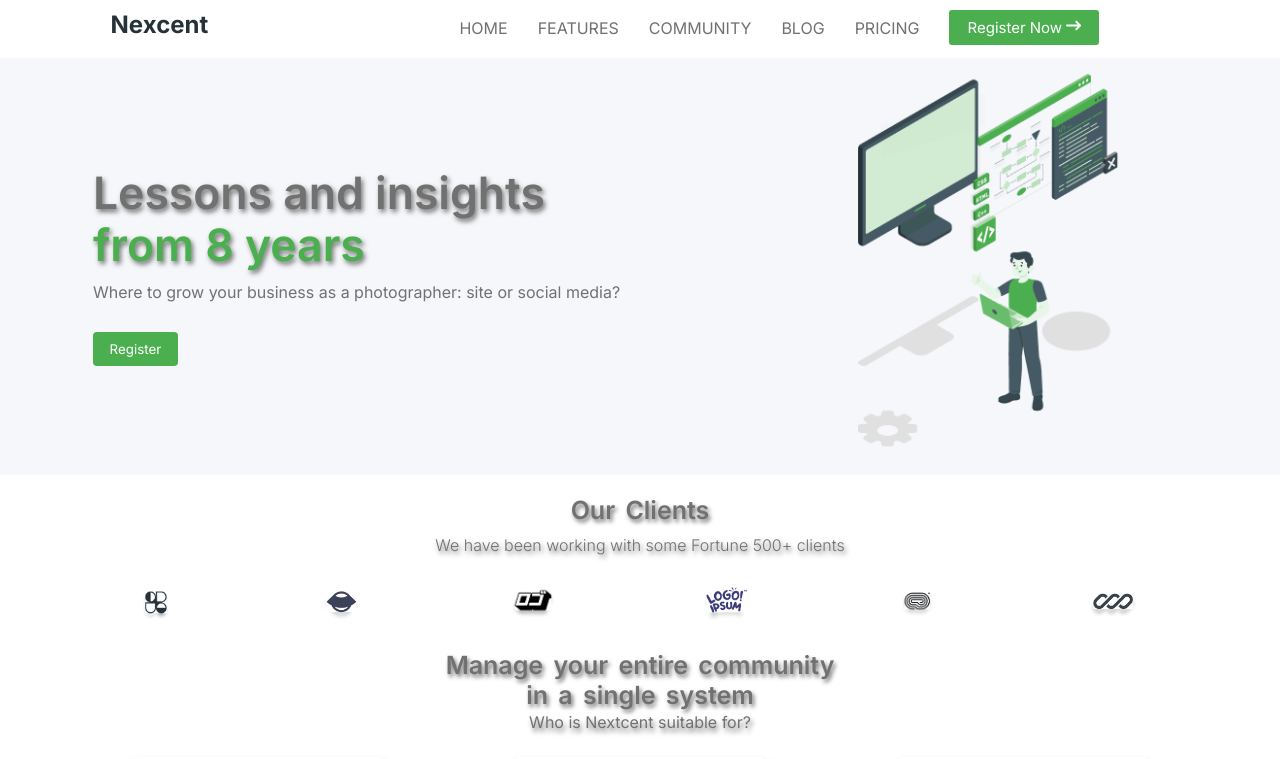
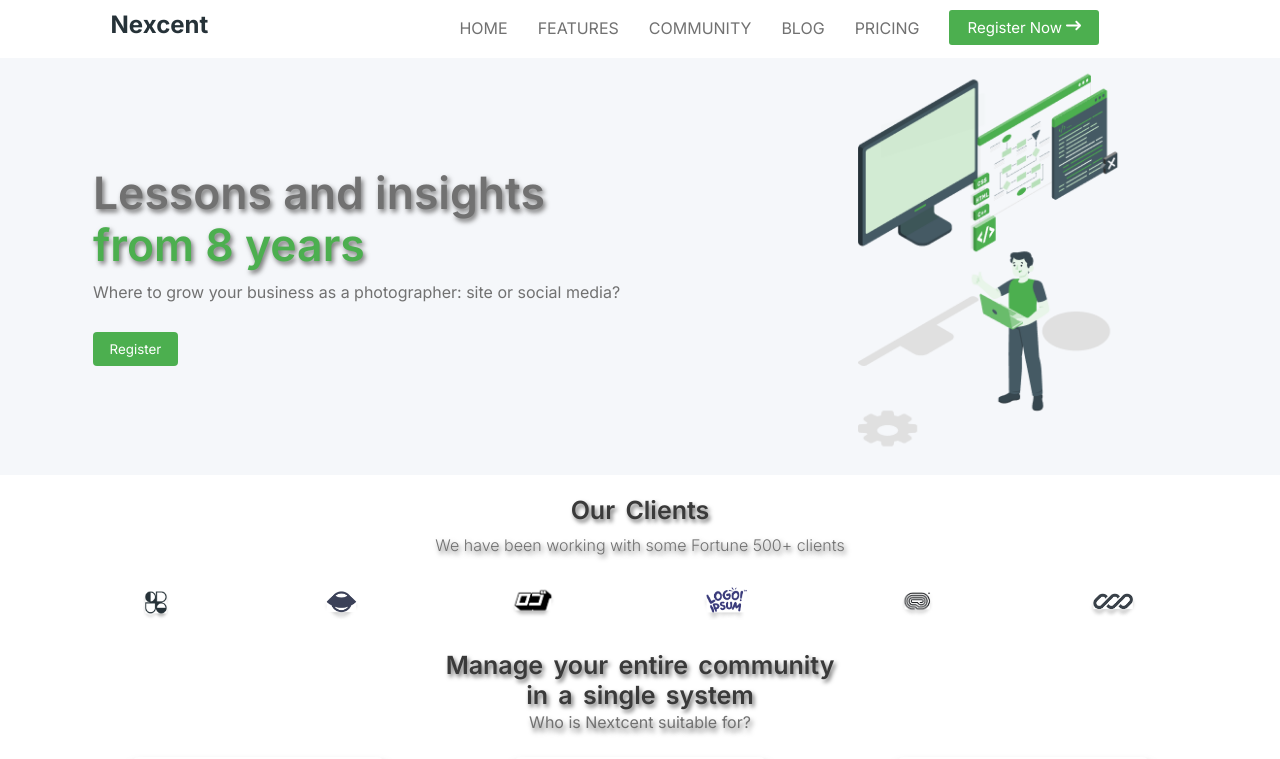
Before and after one commit to A-DILEEP/Landingpage, a React (Create React App) app: page / in a window 1280 px wide. Shown: the top 759 px of the page. Built offline with nearby package versions, Linux system fonts and the light colour scheme.

Commit message:
updated heading colors

```diff
--- a/src/components/clients/client.css
+++ b/src/components/clients/client.css
@@ -8,7 +8,7 @@
 .heading{
     font-weight: 600;
     font-size: 25px;
-    color:var(--mintext-bg);
+    color:#3a3a3a;
     text-shadow: 2px 3px 4px var(--mintext-bg);
     word-spacing: 4px;
 }
--- a/src/containers/community/community.css
+++ b/src/containers/community/community.css
@@ -7,14 +7,14 @@
 .community-heading{
     font-weight: 600;
     font-size: 25px;
-    color:var(--mintext-bg);
+    color:#3a3a3a;
     text-shadow: 2px 3px 4px var(--mintext-bg);
     word-spacing: 4px;
 }
 .middletext{
     font-weight: 600;
     font-size: 25px;
-    color:var(--mintext-bg);
+    color:#3a3a3a;
     word-spacing: 4px;
     text-shadow: 2px 3px 4px var(--mintext-bg);
 }
```
